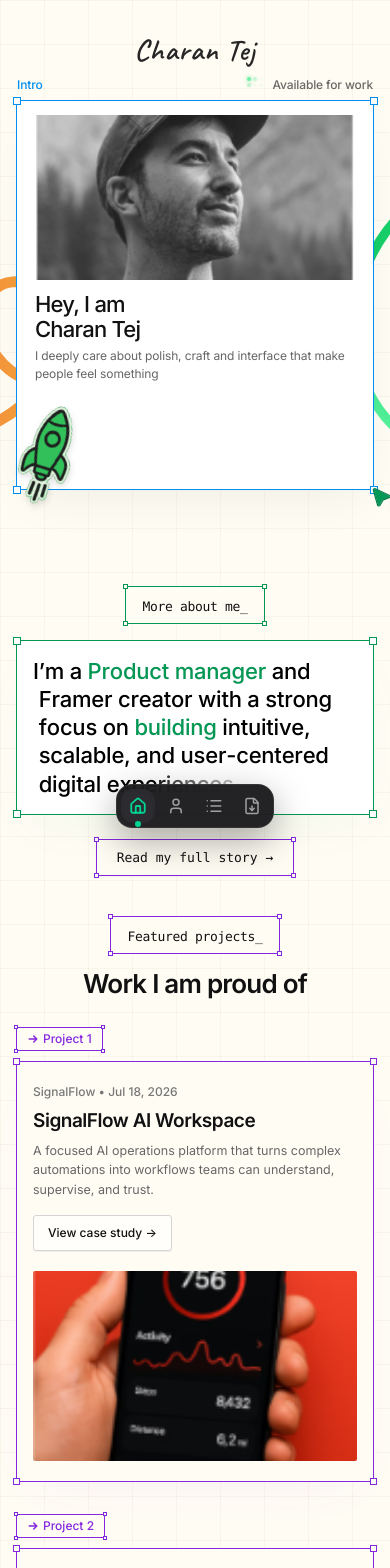
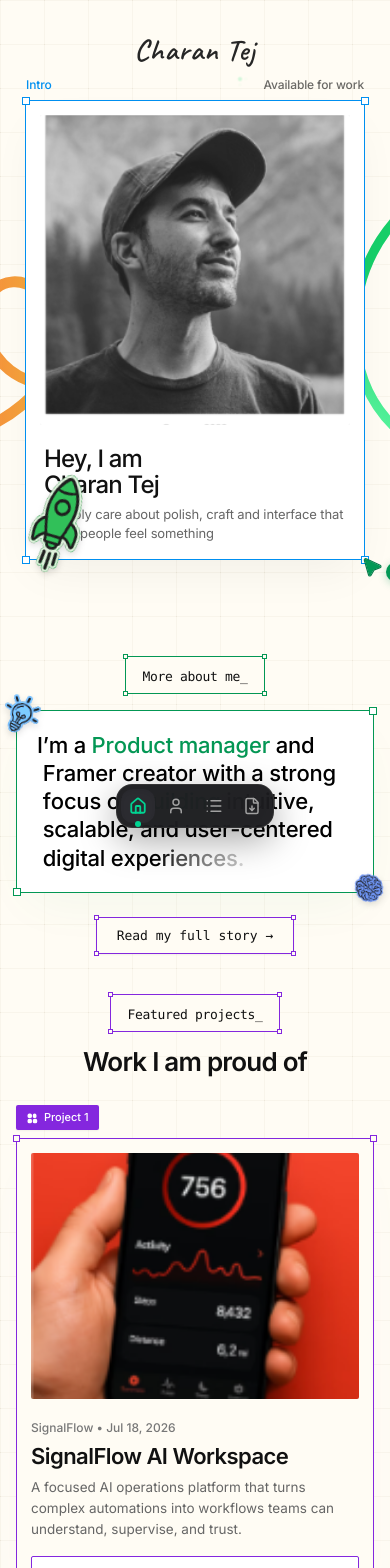
Before and after one commit to Charantej111/charan-portfolio, a React (Vite) app: page / in a window 390 px wide. Shown: the top 1568 px of the page. Built offline with nearby package versions, Linux system fonts and the light colour scheme; a web font is replaced by a local one.

Commit message:
feat: add portfolio section components including About, Projects, HeroCard, WhatIOffer, and Footer

```diff
--- a/src/components/AboutSection.jsx
+++ b/src/components/AboutSection.jsx
@@ -22,7 +22,7 @@ export default function AboutSection({ onReadStory }) {
       </div>
 
       {/* Main Focus Card Frame: max-w-[700px], border: 1.2px solid #039754 */}
-      <div className="relative w-full max-w-[700px] bg-white rounded-[1px] border-[1.2px] border-[#039754] p-4 xs:p-6 sm:p-10 md:p-[60px] shadow-[0_20px_50px_-15px_rgba(3,151,84,0.06)] overflow-visible">
+      <div className="relative w-full max-w-[360px] xs:max-w-[420px] sm:max-w-[700px] bg-white rounded-[1px] border-[1.2px] border-[#039754] p-5 xs:p-6 sm:p-10 md:p-[60px] shadow-[0_20px_50px_-15px_rgba(3,151,84,0.06)] overflow-visible">
 
         {/* 4 Corner Anchor Handles (exact Framer 9x9 #039754 border) */}
         <div className="absolute -top-[4px] -left-[4px] w-[8px] sm:w-[9px] h-[8px] sm:h-[9px] bg-white border-[1.3px] border-[#039754] z-20 pointer-events-none" />
@@ -31,13 +31,13 @@ export default function AboutSection({ onReadStory }) {
         <div className="absolute -bottom-[4px] -right-[4px] w-[8px] sm:w-[9px] h-[8px] sm:h-[9px] bg-white border-[1.3px] border-[#039754] z-20 pointer-events-none" />
 
         {/* Top-Left Bulb Decor Sticker */}
-        <div className="hidden sm:block">
-          <BulbSticker />
+        <div className="block">
+          <BulbSticker className="absolute -top-[24px] -left-[24px] sm:-top-[54px] sm:-left-[54px] md:-top-[64px] md:-left-[64px] w-[56px] xs:w-[64px] sm:w-[125px] md:w-[150px] aspect-square z-20 select-none pointer-events-none cursor-default" />
         </div>
 
         {/* Bottom-Right Brain Decor Sticker */}
-        <div className="hidden sm:block">
-          <BrainSticker />
+        <div className="block">
+          <BrainSticker className="absolute -bottom-[24px] -right-[24px] sm:-bottom-[54px] sm:-right-[54px] md:-bottom-[64px] md:-right-[64px] w-[56px] xs:w-[64px] sm:w-[125px] md:w-[150px] aspect-square z-20 select-none pointer-events-none cursor-default" />
         </div>
 
         {/* High-Craft Progressive Character-by-Character Smooth Reveal Typography */}
--- a/src/components/HeroCard.jsx
+++ b/src/components/HeroCard.jsx
@@ -57,7 +57,7 @@ export default function HeroCard() {
   const isContentRevealed = stage >= 2;
 
   return (
-    <div className="relative mx-auto w-full max-w-[650px] min-h-[390px] xs:min-h-[410px] sm:min-h-[400px] select-none flex items-center justify-center">
+    <div className="relative mx-auto w-full max-w-[340px] xs:max-w-[380px] sm:max-w-[650px] min-h-[460px] xs:min-h-[490px] sm:min-h-[400px] select-none flex items-center justify-center">
 
       {/* ================= CORNER DECOR STICKERS ================= */}
       <motion.div
@@ -73,7 +73,7 @@ export default function HeroCard() {
 
       {/* ================= CANVAS FRAME THAT DRAGS OPEN ================= */}
       <motion.div
-        className="absolute top-0 left-0 border-[1.5px] border-[#008FF0] rounded-[1px] bg-white"
+        className="absolute top-0 left-0 border-[1.5px] border-[#008FF0] rounded-[1px] bg-white w-full h-full"
         initial={{
           width: '16px',
           height: '16px',
@@ -147,12 +147,12 @@ export default function HeroCard() {
 
         {/* ================= CARD INTERIOR CONTENT ================= */}
         <div
-          className={`relative w-full h-full flex flex-col sm:flex-row items-center justify-start sm:justify-between p-3.5 sm:p-4 pb-4 sm:pb-4 gap-2.5 sm:gap-0 transition-opacity duration-500 ${
+          className={`relative w-full h-full flex flex-col sm:flex-row items-center justify-between p-3.5 sm:p-4 pb-4 sm:pb-4 gap-3 sm:gap-0 transition-opacity duration-500 ${
             stage >= 2 ? 'opacity-100' : 'opacity-0'
           }`}
         >
-          {/* Left Column: Image Container */}
-          <div className="w-full sm:w-[45%] h-[165px] xs:h-[180px] sm:h-[calc(100%-8px)] overflow-hidden rounded-[2px] bg-neutral-200 shrink-0">
+          {/* Image Container: Full square on mobile (matching reference screenshot), 45% side column on desktop */}
+          <div className="w-full sm:w-[45%] aspect-square sm:aspect-auto sm:h-[calc(100%-8px)] overflow-hidden rounded-[2px] bg-neutral-200 shrink-0">
             <img
               src={DAVID_SUMMER_PHOTO}
               alt="Charan Tej Portrait"
@@ -162,17 +162,17 @@ export default function HeroCard() {
             />
           </div>
 
-          {/* Right Column: Heading + Description */}
+          {/* Heading + Description: Below image on mobile, right column on desktop */}
           <div className="w-full sm:w-[48%] flex flex-col justify-center gap-1.5 sm:gap-3 text-left px-1 sm:px-4 mt-0.5 sm:mt-0">
             {/* Heading */}
-            <h1 className="text-[#111111] font-medium text-[22px] xs:text-[26px] sm:text-[34px] md:text-[40px] leading-[1.12] tracking-[-0.035em]">
+            <h1 className="text-[#111111] font-medium text-[24px] xs:text-[26px] sm:text-[34px] md:text-[40px] leading-[1.12] tracking-[-0.035em]">
               Hey, I am
               <br />
               Charan Tej
             </h1>
 
             {/* Subcopy */}
-            <p className="text-[#666666] text-[12px] xs:text-[13px] sm:text-[14px] md:text-[15px] leading-[1.45] sm:leading-[1.5] font-normal tracking-[-0.01em]">
+            <p className="text-[#666666] text-[13px] xs:text-[13px] sm:text-[14px] md:text-[15px] leading-[1.45] sm:leading-[1.5] font-normal tracking-[-0.01em]">
               I deeply care about polish, craft and interface that make people feel something
             </p>
           </div>
--- a/src/components/ProjectsSection.jsx
+++ b/src/components/ProjectsSection.jsx
@@ -105,27 +105,22 @@ export default function ProjectsSection({
       </div>
 
       {/* Projects List */}
-      <div className="w-full max-w-[1000px] flex flex-col gap-8 sm:gap-14 md:gap-20 z-10">
+      <div className="w-full max-w-[360px] xs:max-w-[420px] sm:max-w-[700px] md:max-w-[1000px] flex flex-col gap-8 sm:gap-14 md:gap-20 z-10">
         {displayedProjects.map((project) => (
           <div key={project.id} className="relative w-full flex flex-col items-start">
 
-            {/* Top-Left Tag: "Project X" with Purple Border, Corner Handles & Arrow */}
-            <div className="mb-2.5 sm:mb-3 z-20">
-              <div className="relative inline-flex items-center gap-1 px-2.5 py-0.5 rounded-[2px] border-[1.2px] border-[#8427DE] bg-[#FFFCF4] text-[12px] font-medium text-[#8427DE]">
-                <div className="absolute -top-[3px] -left-[3px] w-[4px] h-[4px] bg-[#FFFCF4] border-[1px] border-[#8427DE] pointer-events-none" />
-                <div className="absolute -top-[3px] -right-[3px] w-[4px] h-[4px] bg-[#FFFCF4] border-[1px] border-[#8427DE] pointer-events-none" />
-                <div className="absolute -bottom-[3px] -left-[3px] w-[4px] h-[4px] bg-[#FFFCF4] border-[1px] border-[#8427DE] pointer-events-none" />
-                <div className="absolute -bottom-[3px] -right-[3px] w-[4px] h-[4px] bg-[#FFFCF4] border-[1px] border-[#8427DE] pointer-events-none" />
-
-                <svg width="12" height="12" viewBox="0 0 16 16" fill="none" stroke="currentColor" strokeWidth="2" strokeLinecap="round" strokeLinejoin="round">
-                  <path d="M3 8h10M9 4l4 4-4 4" />
+            {/* Top-Left Tag: "Project X" */}
+            <div className="mb-2 sm:mb-3 z-20">
+              <div className="relative inline-flex items-center gap-1.5 px-2.5 py-1 rounded-[2px] bg-[#8427DE] text-[11px] xs:text-[12px] font-medium text-white shadow-xs">
+                <svg width="12" height="12" viewBox="0 0 16 16" fill="currentColor">
+                  <path d="M4.5 2a2.5 2.5 0 0 0-2.5 2.5v1a2.5 2.5 0 0 0 2.5 2.5h1A2.5 2.5 0 0 0 8 5.5v-1A2.5 2.5 0 0 0 5.5 2h-1zm7 0a2.5 2.5 0 0 0-2.5 2.5v1a2.5 2.5 0 0 0 2.5 2.5h1A2.5 2.5 0 0 0 14 5.5v-1A2.5 2.5 0 0 0 11.5 2h-1zm-7 7a2.5 2.5 0 0 0-2.5 2.5v1a2.5 2.5 0 0 0 2.5 2.5h1A2.5 2.5 0 0 0 8 12.5v-1A2.5 2.5 0 0 0 5.5 9h-1zm7 0a2.5 2.5 0 0 0-2.5 2.5v1a2.5 2.5 0 0 0 2.5 2.5h1a2.5 2.5 0 0 0 2.5-2.5v-1a2.5 2.5 0 0 0-2.5-2.5h-1z" />
                 </svg>
                 <span>{project.tag}</span>
               </div>
             </div>
 
             {/* Project Card Frame (Purple border #8427DE matching Framer) */}
-            <div className="relative w-full rounded-[2px] border-[1.3px] border-[#8427DE] bg-[#FFFCF4] p-4 sm:p-8 md:p-12 pb-5 sm:pb-8 shadow-[0_20px_50px_-20px_rgba(132,39,222,0.05)] flex flex-col md:flex-row items-center gap-5 sm:gap-8 md:gap-10 justify-between">
+            <div className="relative w-full rounded-[2px] border-[1.3px] border-[#8427DE] bg-[#FFFCF4] p-3.5 xs:p-4 sm:p-8 md:p-12 pb-4 sm:pb-8 shadow-[0_20px_50px_-20px_rgba(132,39,222,0.05)] flex flex-col md:flex-row items-center gap-4 sm:gap-8 md:gap-10 justify-between">
 
               {/* 4 Corner Anchor Handles (Framer Canvas Selection Handles) */}
               <div className="absolute -top-[4px] -left-[4px] w-[7px] h-[7px] bg-[#FFFCF4] border-[1.3px] border-[#8427DE] z-20 pointer-events-none" />
@@ -133,42 +128,12 @@ export default function ProjectsSection({
               <div className="absolute -bottom-[4px] -left-[4px] w-[7px] h-[7px] bg-[#FFFCF4] border-[1.3px] border-[#8427DE] z-20 pointer-events-none" />
               <div className="absolute -bottom-[4px] -right-[4px] w-[7px] h-[7px] bg-[#FFFCF4] border-[1.3px] border-[#8427DE] z-20 pointer-events-none" />
 
-              {/* Left Column: Details & CTA */}
-              <div className="flex-1 flex flex-col justify-between text-left h-full w-full">
-                <div>
-                  <span className="text-[12px] sm:text-[13px] font-medium text-[#777777]">
-                    {project.subtitle}
-                  </span>
-
-                  <h3 className="mt-2 sm:mt-4 text-[19px] xs:text-[21px] sm:text-[28px] md:text-[32px] font-semibold text-[#111111] leading-[1.2] tracking-[-0.025em]">
-                    {project.title}
-                  </h3>
-
-                  <p className="mt-2 sm:mt-4 text-[12.5px] xs:text-[13px] sm:text-[15px] text-[#666666] leading-[1.55] sm:leading-[1.6] max-w-[420px]">
-                    {project.description}
-                  </p>
-                </div>
-
-                <div className="mt-4 sm:mt-8 md:mt-10">
-                  <motion.button
-                    onClick={() => handleCaseStudyClick(project.id)}
-                    whileHover={{ scale: 1.05, x: 4 }}
-                    whileTap={{ scale: 0.95 }}
-                    transition={{ type: 'spring', stiffness: 400, damping: 25 }}
-                    type="button"
-                    className="inline-flex items-center gap-2 px-3.5 sm:px-4 py-2 rounded-[3px] border border-neutral-300 hover:border-black text-[12px] sm:text-[13px] font-medium text-[#111111] transition-colors bg-white/70 cursor-pointer shadow-2xs"
-                  >
-                    <span>{project.linkText}</span>
-                  </motion.button>
-                </div>
-              </div>
-
-              {/* Right Column: Visual Device Frame / Image */}
+              {/* Mobile: Image first on top. Desktop: Image on right md:order-2 */}
               <motion.div
-                whileHover={{ scale: 1.03 }}
+                whileHover={{ scale: 1.02 }}
                 transition={{ type: 'spring', stiffness: 350, damping: 25 }}
                 onClick={() => handleCaseStudyClick(project.id)}
-                className="w-full md:w-[460px] h-[190px] xs:h-[210px] sm:h-[280px] md:h-[340px] shrink-0 overflow-hidden rounded-[2px] bg-neutral-100 flex items-center justify-center cursor-pointer shadow-inner"
+                className="w-full md:w-[460px] aspect-[4/3] xs:aspect-[16/10] sm:aspect-auto sm:h-[280px] md:h-[340px] md:order-2 shrink-0 overflow-hidden rounded-[2px] bg-neutral-100 flex items-center justify-center cursor-pointer shadow-inner"
               >
                 <img
                   src={project.image}
@@ -177,6 +142,37 @@ export default function ProjectsSection({
                   loading="lazy"
                 />
               </motion.div>
+
+              {/* Left Column / Mobile Bottom: Details & CTA */}
+              <div className="flex-1 flex flex-col justify-between text-left h-full w-full md:order-1 pt-1 md:pt-0">
+                <div>
+                  <span className="text-[12px] sm:text-[13px] font-medium text-[#777777] flex items-center gap-1.5">
+                    {project.subtitle}
+                  </span>
+
+                  <h3 className="mt-1.5 sm:mt-4 text-[22px] xs:text-[24px] sm:text-[28px] md:text-[32px] font-semibold text-[#111111] leading-[1.2] tracking-[-0.025em]">
+                    {project.title}
+                  </h3>
+
+                  <p className="mt-2 sm:mt-4 text-[13.5px] xs:text-[14px] sm:text-[15px] text-[#666666] leading-[1.55] sm:leading-[1.6] max-w-[420px]">
+                    {project.description}
+                  </p>
+                </div>
+
+                <div className="mt-4 sm:mt-8 md:mt-10">
+                  <motion.button
+                    onClick={() => handleCaseStudyClick(project.id)}
+                    whileHover={{ scale: 1.03, x: 2 }}
+                    whileTap={{ scale: 0.96 }}
+                    transition={{ type: 'spring', stiffness: 400, damping: 25 }}
+                    type="button"
+                    className="w-full sm:w-auto inline-flex items-center justify-center gap-2 px-4 py-2 rounded-[2px] border border-[#8427DE] hover:bg-[#8427DE] hover:text-white text-[13px] font-medium text-[#111111] transition-colors bg-white cursor-pointer shadow-xs"
+                  >
+                    <span>View case study</span>
+                    <span>→</span>
+                  </motion.button>
+                </div>
+              </div>
 
             </div>
 
--- a/src/components/WhatIOfferSection.jsx
+++ b/src/components/WhatIOfferSection.jsx
@@ -146,58 +146,68 @@ export default function WhatIOfferSection() {
 
       {/*
         MOBILE / TABLET PRESENTATION (< md):
-        Responsive staggered cards scrolling into view cleanly with natural tilt
+        Mobile stacked fan-out cards matching Framer reference screenshot
       */}
-      <div className="flex md:hidden flex-col sm:grid sm:grid-cols-2 gap-3.5 sm:gap-6 w-full max-w-sm sm:max-w-xl z-10">
-        {SERVICES.map((service, index) => (
+      <div className="flex md:hidden relative w-full max-w-[320px] xs:max-w-[350px] sm:max-w-xl h-[400px] xs:h-[420px] sm:h-[400px] items-center justify-center z-10 my-6">
+        {SERVICES.map((service, index) => {
+          // Framer mobile stack layout:
+          // Card 0 (Interaction design - Yellow): back/top, slight tilt -2deg
+          // Card 1 (User research - Blue): tilt 3deg, offset down
+          // Card 2 (AI prototyping - Purple): tilt -1deg, offset further down
+          // Card 3 (Motion design - Green): front/bottom, tilt 2deg
+          const mobileRotates = [-3, 3, -2, 2];
+          const mobileY = [-40, -10, 20, 50];
+          const mobileX = [-6, 6, -4, 4];
+
+          return (
             <motion.div
               key={service.id}
-            initial={{ opacity: 0, y: 50, scale: 0.95 }}
+              initial={{ opacity: 0, y: 30, scale: 0.95 }}
               whileInView={{
                 opacity: 1,
-              y: 0,
+                y: mobileY[index],
+                x: mobileX[index],
+                rotate: mobileRotates[index],
                 scale: 1,
                 transition: {
-                duration: 0.6,
-                delay: index * 0.1,
+                  duration: 0.5,
+                  delay: index * 0.08,
                   ease: [0.16, 1, 0.3, 1],
                 },
               }}
-            viewport={{ once: true, amount: 0.25 }}
-            whileHover={{
-              y: -6,
-              scale: 1.02,
-              transition: { type: 'spring', stiffness: 350, damping: 20 },
-            }}
+              viewport={{ once: true, amount: 0.2 }}
+              whileTap={{ scale: 1.03 }}
               style={{
                 backgroundColor: service.cardColor,
+                zIndex: index + 1,
               }}
-            className="w-full h-[250px] xs:h-[270px] sm:h-[320px] rounded-[2px] p-4 xs:p-5 sm:p-6 flex flex-col items-center justify-between shadow-[0_16px_40px_-15px_rgba(0,0,0,0.2)] cursor-pointer"
+              className="absolute w-[240px] xs:w-[260px] h-[280px] xs:h-[300px] rounded-[3px] p-4 flex flex-col items-center justify-between shadow-[0_16px_36px_-10px_rgba(0,0,0,0.3)] cursor-pointer select-none"
             >
               {/* Top 3D Isometric Illustration */}
-            <div className="w-full h-[130px] xs:h-[145px] sm:h-[170px] overflow-hidden flex items-center justify-center">
+              <div className="w-full h-[140px] xs:h-[155px] overflow-hidden flex items-center justify-center">
                 <img
                   src={service.imageSrc}
                   alt={service.alt}
-                className="w-full h-full object-contain filter-none"
+                  className="w-full h-full object-contain filter-none drop-shadow-sm pointer-events-none"
                   loading="lazy"
                 />
               </div>
 
               {/* Bottom Stacked Typography */}
-            <div className="w-full flex flex-col items-center text-center mt-1 sm:mt-2">
+              <div className="w-full flex flex-col items-center text-center mt-1">
                 {service.title.map((line, i) => (
                   <span
                     key={i}
                     style={{ color: service.textColor }}
-                  className="text-[18px] xs:text-[20px] sm:text-[22px] font-semibold tracking-[-0.03em] leading-[1.12]"
+                    className="text-[19px] xs:text-[21px] font-semibold tracking-[-0.03em] leading-[1.12]"
                   >
                     {line}
                   </span>
                 ))}
               </div>
             </motion.div>
-        ))}
+          );
+        })}
       </div>
 
     </section>
```
Also changed, not shown: src/components/Footer.jsx (+44 -34 lines). Lines whose indentation alone changed are shown as unchanged.
